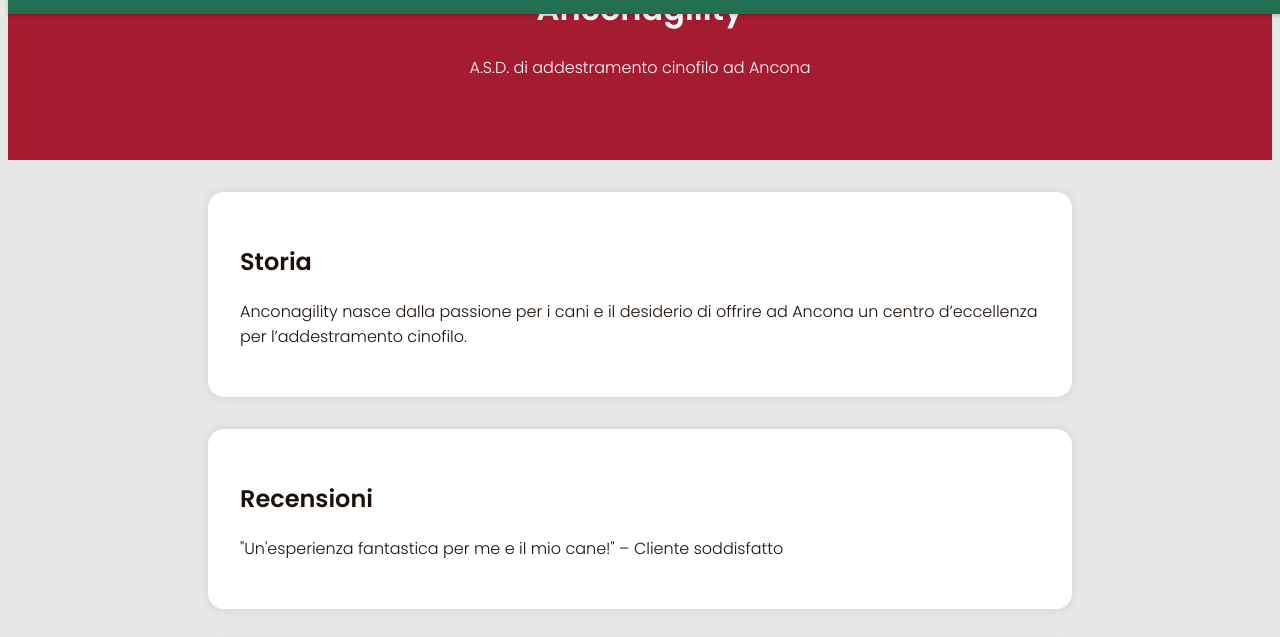
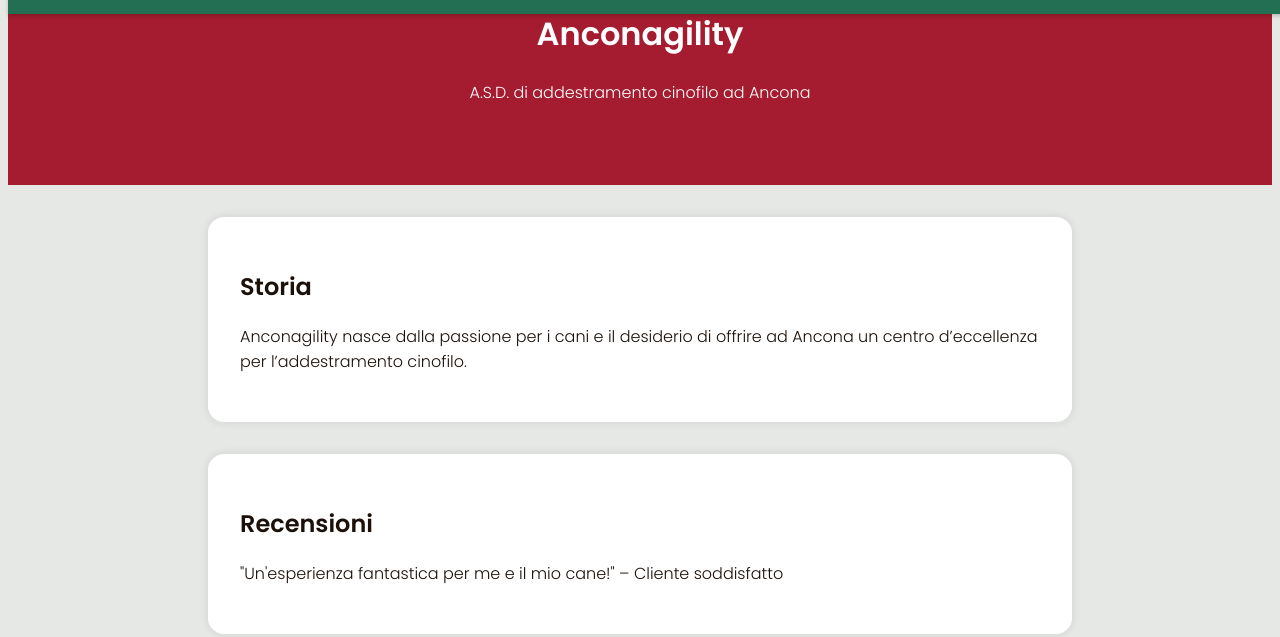
Before and after one commit to Loremarcons/Loremarcons.github.io, a plain HTML site: page index.html in a window 1280 px wide. Shown: the part 168-805 px from the top of the page. Drawn offline with Linux system fonts and the light colour scheme.

Commit message:
Update index.html

```diff
--- a/index.html
+++ b/index.html
@@ -10,6 +10,16 @@
 </head>
 <body>
 
+<header>
+  <div class="logo-titolo">
+    <img src="logo-anconagility.png" alt="Logo Anconagility" />
+    <div>
+      <h1>Anconagility</h1>
+      <p>A.S.D. di addestramento cinofilo ad Ancona</p>
+    </div>
+  </div>
+</header>
+
 <nav>
   <ul>
     <li><a href="#storia">Storia</a></li>
@@ -20,11 +30,6 @@
     <li><a href="#contatti">Contatti</a></li>
   </ul>
 </nav>
-
-  <header>
-    <h1>Anconagility</h1>
-    <p>A.S.D. di addestramento cinofilo ad Ancona</p>
-  </header>
 
   <main>
     <section id="storia">
```
Lines whose indentation alone changed are shown as unchanged.
